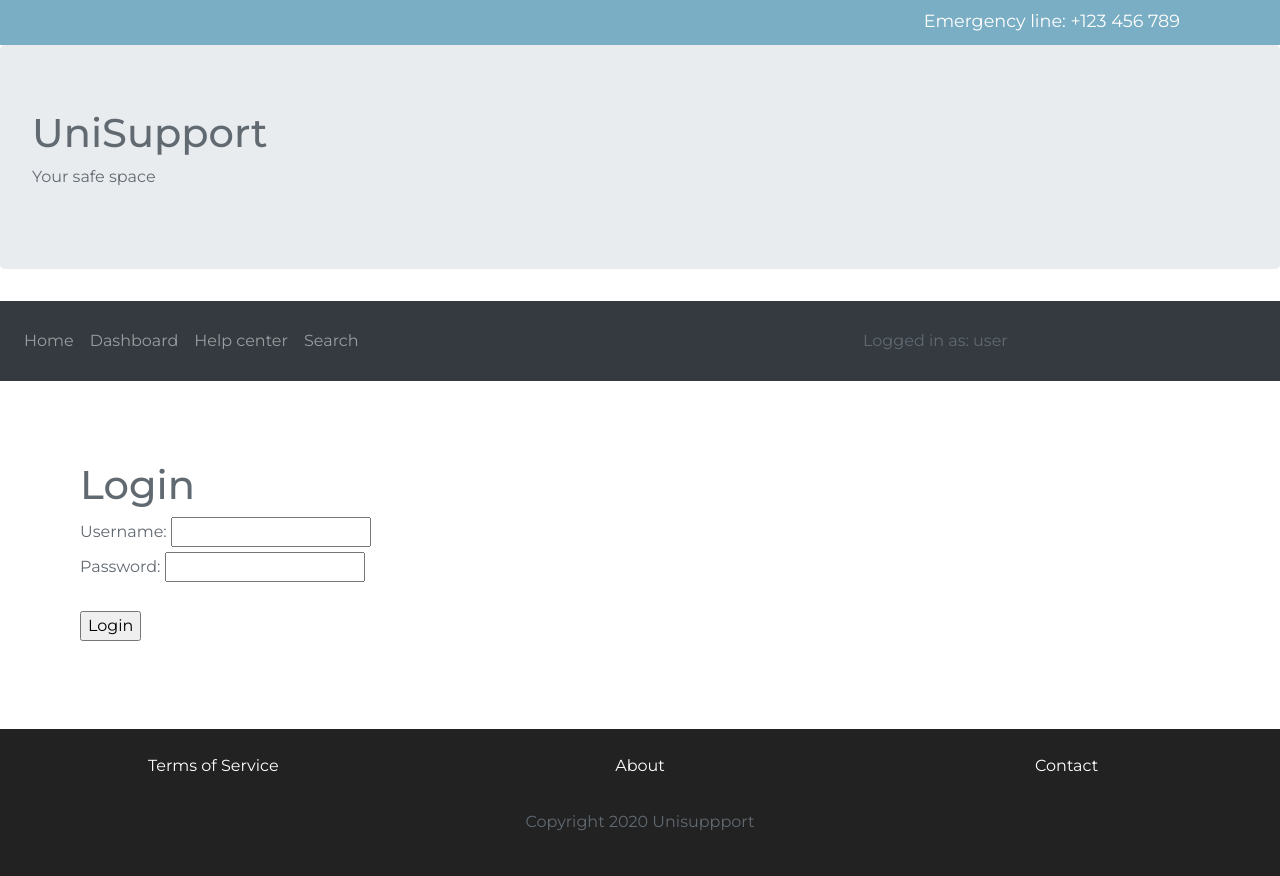
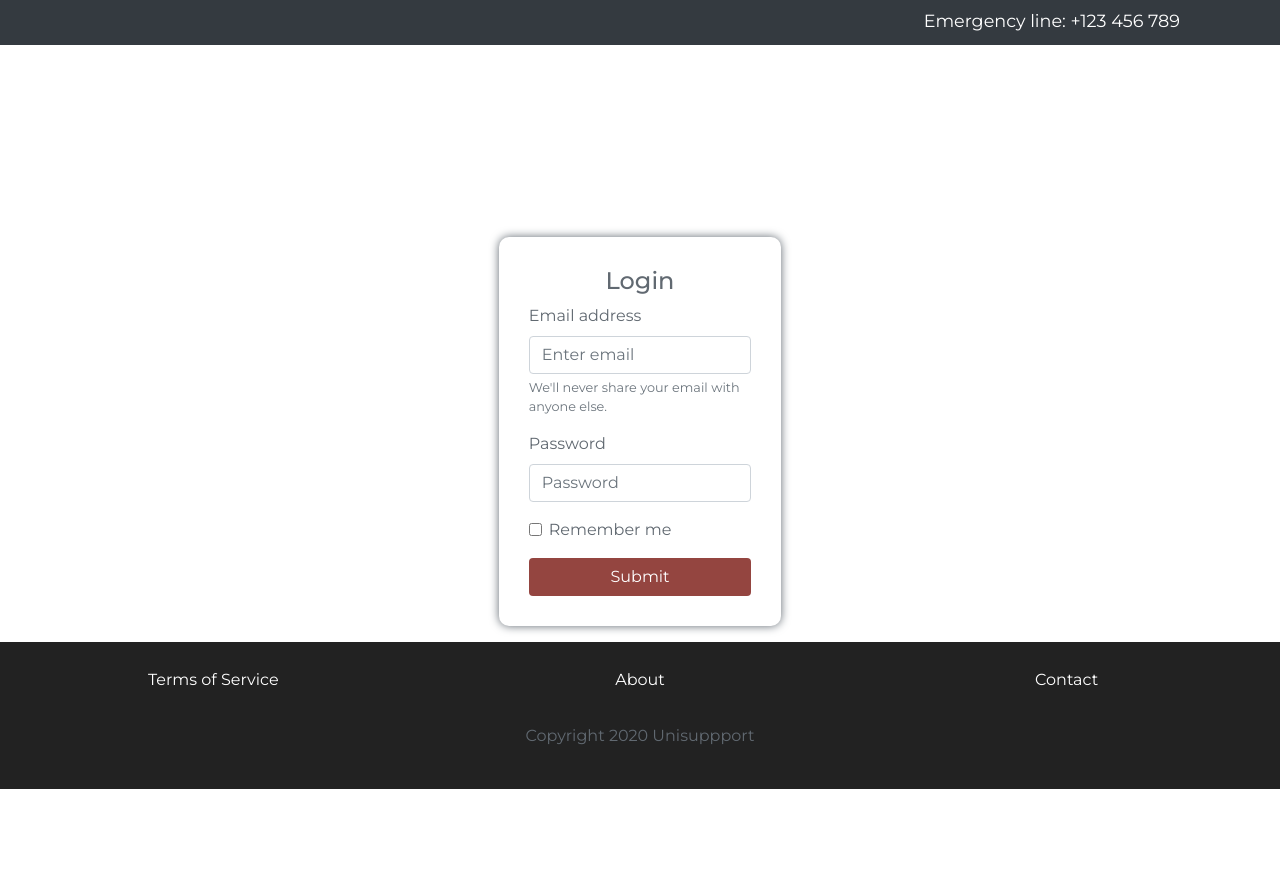
Before and after one commit to rainestormee/unisupportonline, a Django app: template uniSupportOnline/uniSupportOnline/templates/login.html in a window 1280 px wide. After the commit the page ends 789 px from the top, so only its background shows below. Run offline with Django 3.2, Linux system fonts and the light colour scheme; the template is opened without the code that fills it, so the values that code supplies are empty; parts of the project's set-up code (start-up, migrations or seed data) failed here and were passed over; some libraries are stand-ins or nearby versions.

Commit message:
Update:  login

```diff
--- a/uniSupportOnline/uniSupportOnline/templates/login.html
+++ b/uniSupportOnline/uniSupportOnline/templates/login.html
@@ -20,61 +20,41 @@
 </head>
 <body>
 
-<!-- Top Bar -->
-<div class="top-bar sticky-top">
+  <!-- Top Bar -->
+  <div class="top-bar bg-dark sticky-top">
     <div class="container">
-        <div class="col-12 text-right">
-            <p><a href="tel:+1234">Emergency line: +123 456 789</a></p>
-        </div>
+      <div class="col-12 text-right">
+        <p><a href="tel:+1234">Emergency line:  +123 456 789</a></p>
+      </div>
 
     </div>
-</div>
-<!-- End Top Bar -->
-
-
-<!-- Navigation -->
-<div class="jumbotron">
-    <h1>UniSupport</h1>
-    <p>Your safe space</p>
-</div>
-<nav class="navbar navbar-expand-md navbar-dark bg-dark sticky-top">
-    <button class="navbar-toggler" data-target="collapse_target" data-toggle="collapse">
-        <span class="navbar-togler-icon"></span>
-    </button>
-
-    <!-- <a class="navbar-brand" href="index"><img src="{% static '/images/logo.png' %}" alt=""></a> -->
-
-      <ul class="navbar-nav mr-auto mt-2 mt-lg-0">
-				<li class="nav-item"><a class="nav-link" href="../">Home</a></li>
-				<li class="nav-item"><a class="nav-link" href="../dashboard">Dashboard</a></li>
-				<li class="nav-item"><a class="nav-link" href="../help">Help center</a></li>
-				<li class="nav-item"><a class="nav-link" href="../search">Search</a></li>
-      </ul>
-
-    <div class="container col-md-4" style="margin-right: 0%">
-        Logged in as: user
-    </div>
-
-</nav>
-<!-- End Navigation -->
-
+  </div>
+  <!-- End Top Bar -->
 
 <!-- Start Main -->
-<section class='main'>
-    <div class="row">
+<section class="container-fluid" style="padding-top: 15vw">
+  <section class="row justify-content-center" >
+    <section class="col-12 col-sm-6 col-md-3">
+      <form action="/loginCode/" method="post" class="form-container" style="background-color: white; border-radius: 10px;padding: 30px;box-shadow: 0px 0px 10px 0px;">
+        <h4 class="text-center">Login</h4>
+        <div class="form-group">
+          <label for="username">Email address</label>
+          <input type="email" class="form-control" id="username" aria-describedby="emailHelp" placeholder="Enter email" required>
+          <small id="emailHelp" class="form-text text-muted">We'll never share your email with anyone else.</small>
+        </div>
+        <div class="form-group">
+          <label for="password">Password</label>
+          <input type="password" class="form-control" id="password" placeholder="Password" required>
+        </div>
+        <div class="form-group form-check">
+          <input type="checkbox" class="form-check-input" id="exampleCheck1">
+          <label class="form-check-label" for="exampleCheck1">Remember me</label>
+        </div>
+        <button type="submit" class="btn text-white btn-block" style="background-color: #944540">Submit</button>
+      </form>
 
-      <div class="login-box">
-          <h1>Login</h1>
-
-          <div class="login">
-            <form action="/loginCode/" method="post">
-              {% csrf_token %}
-              <label for="username">Username:</label> <input type="text" id="username" name ="username" required><br>
-              <label for="password">Password:</label> <input type="text" id="password" name = "password" required><br>
-              <br>
-              <label for="submit"><input id="submit" name="submit" type="submit" value="Login"></label>
-          </div>
-      </div>
+    </section>
+  </section>
       <p>
         {{ response.message }}
       </p>
```
